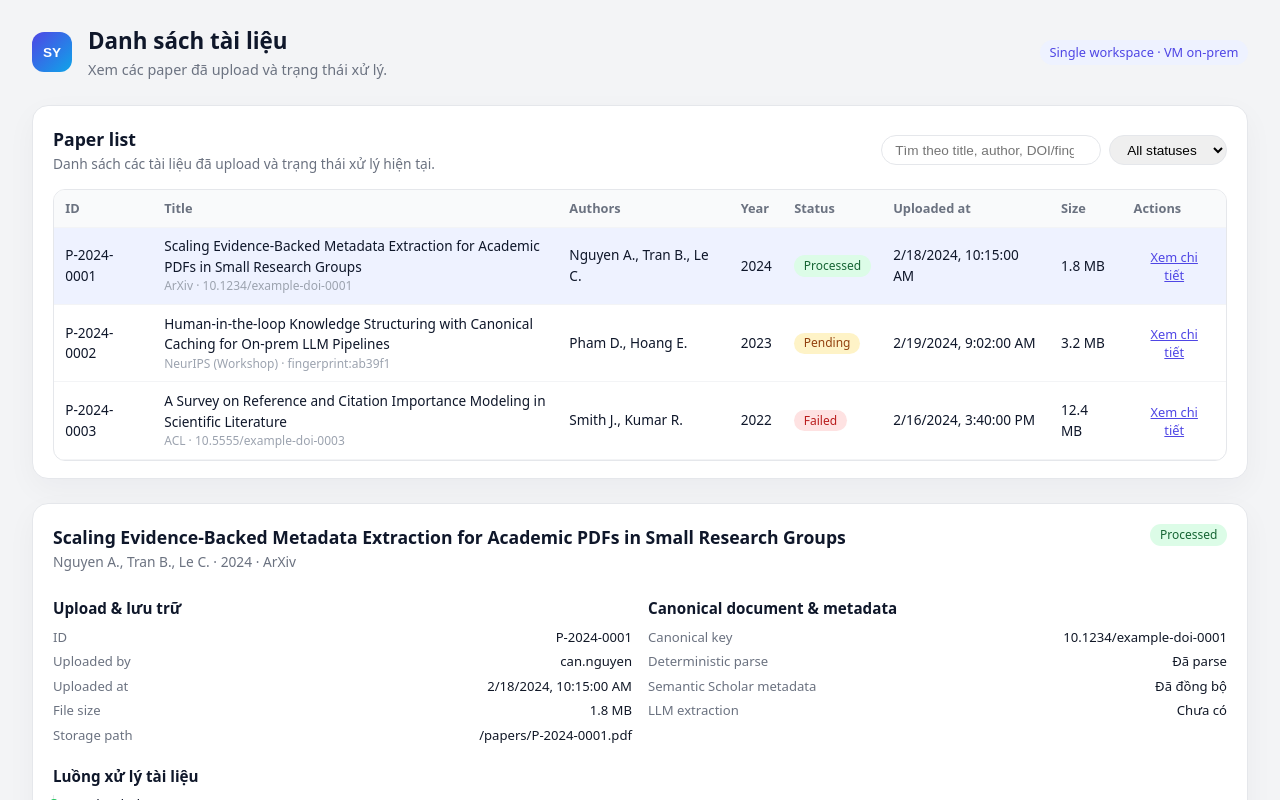
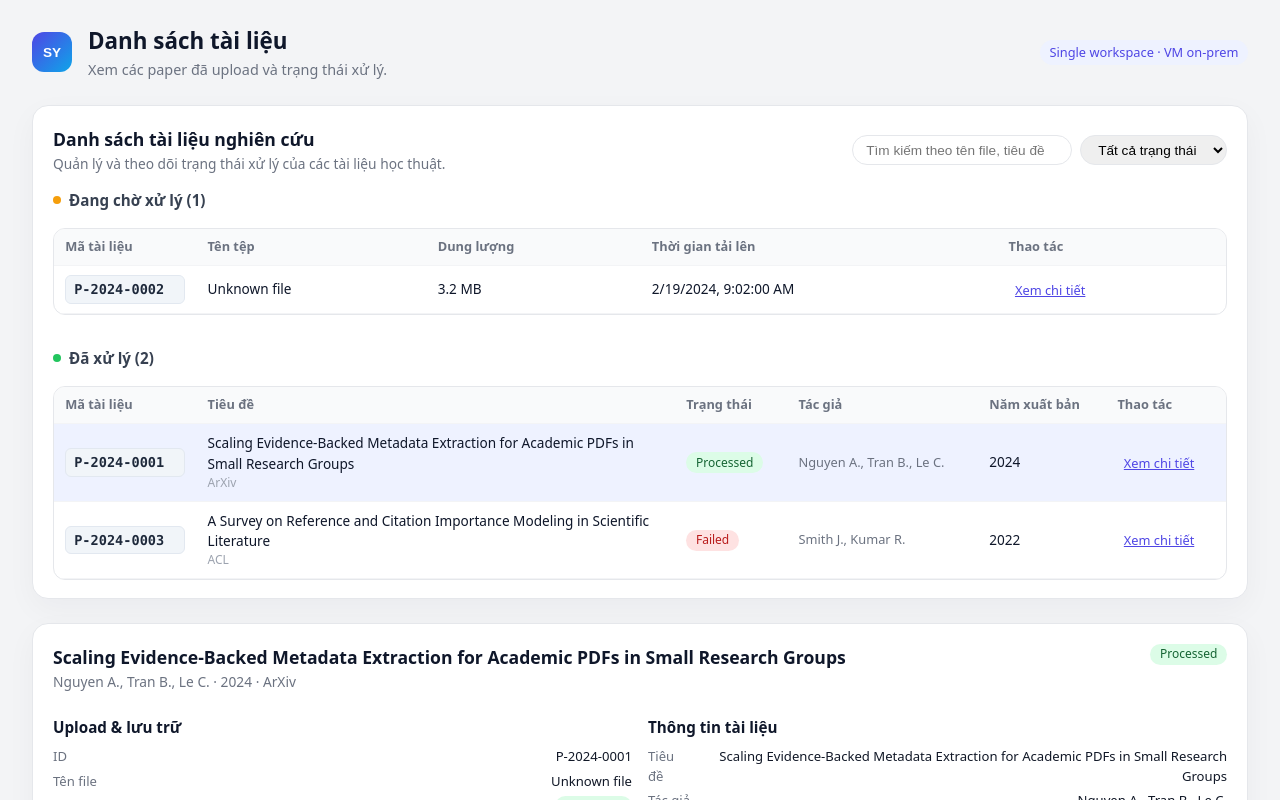
Before and after one commit to vinhnghiep0811/synergia-portal, a React app in the folder frontend/: page /papers in a window 1280 px wide. Shown: the top 800 px of the page. Built offline with nearby package versions, Linux system fonts and the light colour scheme; no server answers; the HTML template or start-up script is replaced by a standard one.

Commit message:
fix : paperlist split paper list into pending and processed/failed sections

```diff
--- a/frontend/src/App.css
+++ b/frontend/src/App.css
@@ -370,6 +370,48 @@
   transform: none;
 }
 
+.simple-list {
+  display: flex;
+  flex-direction: column;
+  gap: 0.75rem;
+}
+
+.simple-list-item {
+  display: flex;
+  align-items: center;
+  padding: 0.75rem 1rem;
+  border-radius: 12px;
+  border: 1px solid #e5e7eb;
+  background: #ffffff;
+  transition: all 0.16s ease;
+  box-shadow: 0 1px 3px rgba(0, 0, 0, 0.05);
+  cursor: pointer;
+}
+
+.simple-list-item:hover {
+  background-color: #f8fafc;
+  border-color: #c7d2fe;
+  box-shadow: 0 4px 12px rgba(79, 70, 229, 0.08);
+  transform: translateY(-1px);
+}
+
+.simple-list-item--selected {
+  background-color: #eef2ff;
+  border-color: #a5b4fc;
+  box-shadow: 0 4px 12px rgba(79, 70, 229, 0.15);
+}
+
+.simple-list-id {
+  font-family: 'SF Mono', 'Monaco', 'Inconsolata', 'Roboto Mono', monospace;
+  font-size: 0.85rem;
+  font-weight: 600;
+  color: #1e293b;
+  background: #f1f5f9;
+  padding: 0.2rem 0.5rem;
+  border-radius: 6px;
+  border: 1px solid #e2e8f0;
+}
+
 .list-filters {
   display: flex;
   gap: 0.5rem;
@@ -391,6 +433,13 @@
   border-radius: 12px;
   border: 1px solid #e5e7eb;
   overflow: hidden;
+}
+
+.paper-table th:first-child,
+.paper-table td:first-child {
+  width: 120px;
+  min-width: 120px;
+  max-width: 120px;
 }
 
 .paper-table {
--- a/frontend/src/components/PaperDetail.jsx
+++ b/frontend/src/components/PaperDetail.jsx
@@ -19,10 +19,17 @@ export function PaperDetail({ paper }) {
     <section className="card detail-card">
       <header className="card__header">
         <div>
-          <h2 className="card__title">{paper.title}</h2>
+          <h2 className="card__title">
+            {paper.status === "pending"
+              ? paper.originalFilename || paper.filename || "Unknown file"
+              : paper.title || "Đang xử lý..."
+            }
+          </h2>
           <p className="card__subtitle">
-            {(paper.authors || []).join(", ")} · {paper.year} ·{" "}
-            {paper.venue || "Unknown venue"}
+            {paper.status === "pending"
+              ? "File đang chờ xử lý"
+              : `${(paper.authors || []).join(", ")} · ${paper.year} · ${paper.venue || "Unknown venue"}`
+            }
           </p>
         </div>
         <PaperStatusBadge status={paper.status} />
@@ -30,27 +37,65 @@ export function PaperDetail({ paper }) {
 
       <div className="detail-grid">
         <div className="detail-section">
-          <h3 className="detail-section__title">Upload & lưu trữ</h3>
+          <h3 className="detail-section__title">
+            {paper.status === "pending" ? "Thông tin file" : "Upload & lưu trữ"}
+          </h3>
           <dl className="detail-list">
             <div className="detail-list__item">
               <dt>ID</dt>
               <dd>{paper.id}</dd>
             </div>
             <div className="detail-list__item">
-              <dt>Uploaded by</dt>
-              <dd>{paper.uploadedBy}</dd>
+              <dt>Tên file</dt>
+              <dd>{paper.originalFilename || paper.filename || "Unknown file"}</dd>
             </div>
             <div className="detail-list__item">
-              <dt>Uploaded at</dt>
+              <dt>Trạng thái</dt>
+              <dd><PaperStatusBadge status={paper.status} /></dd>
+            </div>
+            <div className="detail-list__item">
+              <dt>Kích thước</dt>
+              <dd>{paper.sizeMB?.toFixed(1)} MB</dd>
+            </div>
+            <div className="detail-list__item">
+              <dt>Upload lúc</dt>
               <dd>{formatDate(paper.uploadedAt)}</dd>
             </div>
+            {paper.status !== "pending" && (
+              <>
                 <div className="detail-list__item">
-              <dt>File size</dt>
-              <dd>{paper.sizeMB?.toFixed(1)} MB</dd>
+                  <dt>Uploaded by</dt>
+                  <dd>{paper.uploadedBy || "-"}</dd>
                 </div>
                 <div className="detail-list__item">
                   <dt>Storage path</dt>
                   <dd>/papers/{paper.id}.pdf</dd>
+                </div>
+              </>
+            )}
+          </dl>
+        </div>
+
+        {paper.status !== "pending" && (
+          <>
+            <div className="detail-section">
+              <h3 className="detail-section__title">Thông tin tài liệu</h3>
+              <dl className="detail-list">
+                <div className="detail-list__item">
+                  <dt>Tiêu đề</dt>
+                  <dd>{paper.title || "-"}</dd>
+                </div>
+                <div className="detail-list__item">
+                  <dt>Tác giả</dt>
+                  <dd>{(paper.authors || []).join(", ") || "-"}</dd>
+                </div>
+                <div className="detail-list__item">
+                  <dt>Năm</dt>
+                  <dd>{paper.year || "-"}</dd>
+                </div>
+                <div className="detail-list__item">
+                  <dt>Kênh xuất bản</dt>
+                  <dd>{paper.venue || "-"}</dd>
                 </div>
               </dl>
             </div>
@@ -76,6 +121,8 @@ export function PaperDetail({ paper }) {
                 </div>
               </dl>
             </div>
+          </>
+        )}
       </div>
 
       <div className="detail-section">
--- a/frontend/src/components/PaperList.jsx
+++ b/frontend/src/components/PaperList.jsx
@@ -10,31 +10,33 @@ export function PaperList({ papers, onSelect, selectedId }) {
     return papers.filter((p) => {
       const textMatch =
         !searchText ||
-        p.title.toLowerCase().includes(searchText.toLowerCase()) ||
-        (p.authors || [])
-          .join(", ")
-          .toLowerCase()
-          .includes(searchText.toLowerCase()) ||
-        (p.canonicalKey || "").toLowerCase().includes(searchText.toLowerCase());
+        (p.status === "pending" && (p.originalFilename || p.filename || "").toLowerCase().includes(searchText.toLowerCase())) ||
+        (p.status !== "pending" && p.title && p.title.toLowerCase().includes(searchText.toLowerCase())) ||
+        (p.authors && p.authors.join(", ").toLowerCase().includes(searchText.toLowerCase())) ||
+        (p.canonicalKey || "").toLowerCase().includes(searchText.toLowerCase()) ||
+        p.id.toLowerCase().includes(searchText.toLowerCase());
       const statusMatch =
         statusFilter === "all" ? true : p.status === statusFilter;
       return textMatch && statusMatch;
     });
   }, [papers, searchText, statusFilter]);
 
+  const pendingPapers = filtered.filter(p => p.status === "pending");
+  const processedPapers = filtered.filter(p => p.status !== "pending");
+
   return (
     <section className="card list-card">
       <header className="card__header card__header--with-actions">
         <div>
-          <h2 className="card__title">Paper list</h2>
+          <h2 className="card__title">Danh sách tài liệu nghiên cứu</h2>
           <p className="card__subtitle">
-            Danh sách các tài liệu đã upload và trạng thái xử lý hiện tại.
+            Quản lý và theo dõi trạng thái xử lý của các tài liệu học thuật.
           </p>
         </div>
         <div className="list-filters">
           <input
             type="search"
-            placeholder="Tìm theo title, author, DOI/fingerprint..."
+            placeholder="Tìm kiếm theo tên file, tiêu đề, tác giả, DOI..."
             value={searchText}
             onChange={(e) => setSearchText(e.target.value)}
           />
@@ -42,36 +44,52 @@ export function PaperList({ papers, onSelect, selectedId }) {
             value={statusFilter}
             onChange={(e) => setStatusFilter(e.target.value)}
           >
-            <option value="all">All statuses</option>
-            <option value="pending">Pending</option>
-            <option value="processed">Processed</option>
-            <option value="failed">Failed</option>
+            <option value="all">Tất cả trạng thái</option>
+            <option value="pending">Đang xử lý</option>
+            <option value="processed">Đã hoàn thành</option>
+            <option value="failed">Xử lý thất bại</option>
           </select>
         </div>
       </header>
+
+      {/* Pending Papers - Simple Table */}
+      {pendingPapers.length > 0 && (
+        <div style={{ marginBottom: "2rem" }}>
+          <div style={{
+            display: "flex",
+            alignItems: "center",
+            gap: "0.5rem",
+            marginBottom: "1rem"
+          }}>
+            <div style={{
+              width: "8px",
+              height: "8px",
+              borderRadius: "999px",
+              backgroundColor: "#f59e0b",
+              animation: "pulse 2s infinite"
+            }}></div>
+            <h3 style={{
+              fontSize: "0.95rem",
+              fontWeight: "600",
+              margin: 0,
+              color: "#374151"
+            }}>
+              Đang chờ xử lý ({pendingPapers.length})
+            </h3>
+          </div>
           <div className="table-wrapper">
             <table className="paper-table">
               <thead>
                 <tr>
-              <th>ID</th>
-              <th>Title</th>
-              <th>Authors</th>
-              <th>Year</th>
-              <th>Status</th>
-              <th>Uploaded at</th>
-              <th>Size</th>
-              <th>Actions</th>
+                  <th>Mã tài liệu</th>
+                  <th>Tên tệp</th>
+                  <th>Dung lượng</th>
+                  <th>Thời gian tải lên</th>
+                  <th>Thao tác</th>
                 </tr>
               </thead>
               <tbody>
-            {filtered.length === 0 ? (
-              <tr>
-                <td colSpan={8} style={{ textAlign: "center", padding: 16 }}>
-                  Không có paper nào phù hợp filter.
-                </td>
-              </tr>
-            ) : (
-              filtered.map((paper) => (
+                {pendingPapers.map((paper) => (
                   <tr
                     key={paper.id}
                     className={
@@ -79,22 +97,19 @@ export function PaperList({ papers, onSelect, selectedId }) {
                         ? "paper-row paper-row--selected"
                         : "paper-row"
                     }
+                    style={{ cursor: "pointer" }}
+                    onClick={() => onSelect(paper.id)}
                   >
-                  <td>{paper.id}</td>
+                    <td>
+                      <div className="simple-list-id">{paper.id}</div>
+                    </td>
                     <td className="paper-title-cell">
-                    <div className="paper-title-main">{paper.title}</div>
-                    <div className="paper-title-sub">
-                      {paper.venue ? `${paper.venue} · ` : ""}
-                      {paper.canonicalKey}
+                      <div className="paper-title-main">
+                        {paper.originalFilename || paper.filename || "Unknown file"}
                       </div>
                     </td>
-                  <td>{(paper.authors || []).join(", ")}</td>
-                  <td>{paper.year}</td>
-                  <td>
-                    <PaperStatusBadge status={paper.status} />
-                  </td>
+                    <td>{paper.sizeMB?.toFixed(1)} MB</td>
                     <td>{formatDate(paper.uploadedAt)}</td>
-                  <td>{paper.sizeMB?.toFixed(1)} MB</td>
                     <td>
                       <button
                         className="btn btn--link"
@@ -107,17 +122,132 @@ export function PaperList({ papers, onSelect, selectedId }) {
                           border: "none",
                           cursor: "pointer"
                         }}
-                      onClick={() => onSelect(paper.id)}
+                        onClick={(e) => {
+                          e.stopPropagation();
+                          onSelect(paper.id);
+                        }}
                       >
                         Xem chi tiết
                       </button>
                     </td>
                   </tr>
-              ))
-            )}
+                ))}
               </tbody>
             </table>
           </div>
+        </div>
+      )}
+
+      {/* Processed Papers - Clean Table */}
+      {processedPapers.length > 0 && (
+        <div>
+          <div style={{
+            display: "flex",
+            alignItems: "center",
+            gap: "0.5rem",
+            marginBottom: "1rem"
+          }}>
+            <div style={{
+              width: "8px",
+              height: "8px",
+              borderRadius: "999px",
+              backgroundColor: "#22c55e"
+            }}></div>
+            <h3 style={{
+              fontSize: "0.95rem",
+              fontWeight: "600",
+              margin: 0,
+              color: "#374151"
+            }}>
+              Đã xử lý ({processedPapers.length})
+            </h3>
+          </div>
+          <div className="table-wrapper">
+            <table className="paper-table">
+              <thead>
+                <tr>
+                  <th>Mã tài liệu</th>
+                  <th>Tiêu đề</th>
+                  <th>Trạng thái</th>
+                  <th>Tác giả</th>
+                  <th>Năm xuất bản</th>
+                  <th>Thao tác</th>
+                </tr>
+              </thead>
+              <tbody>
+                {processedPapers.map((paper) => (
+                  <tr
+                    key={paper.id}
+                    className={
+                      paper.id === selectedId
+                        ? "paper-row paper-row--selected"
+                        : "paper-row"
+                    }
+                    style={{ cursor: "pointer" }}
+                    onClick={() => onSelect(paper.id)}
+                  >
+                    <td>
+                      <div className="simple-list-id">{paper.id}</div>
+                    </td>
+                    <td className="paper-title-cell">
+                      <div className="paper-title-main">
+                        {paper.title || "Đang xử lý..."}
+                      </div>
+                      {paper.venue && (
+                        <div className="paper-title-sub">
+                          {paper.venue}
+                        </div>
+                      )}
+                    </td>
+                    <td>
+                      <PaperStatusBadge status={paper.status} />
+                    </td>
+                    <td>
+                      <div style={{
+                        fontSize: "0.8rem",
+                        color: "#6b7280",
+                        maxWidth: "200px",
+                        overflow: "hidden",
+                        textOverflow: "ellipsis",
+                        whiteSpace: "nowrap"
+                      }}>
+                        {(paper.authors || []).join(", ") || "-"}
+                      </div>
+                    </td>
+                    <td>{paper.year || "-"}</td>
+                    <td>
+                      <button
+                        className="btn btn--link"
+                        style={{
+                          fontSize: "0.8rem",
+                          padding: "0.2rem 0.4rem",
+                          textDecoration: "underline",
+                          color: "#4f46e5",
+                          background: "none",
+                          border: "none",
+                          cursor: "pointer"
+                        }}
+                        onClick={(e) => {
+                          e.stopPropagation();
+                          onSelect(paper.id);
+                        }}
+                      >
+                        Xem chi tiết
+                      </button>
+                    </td>
+                  </tr>
+                ))}
+              </tbody>
+            </table>
+          </div>
+        </div>
+      )}
+
+      {filtered.length === 0 && (
+        <div style={{ textAlign: "center", padding: "2rem", color: "#6b7280" }}>
+          Không tìm thấy tài liệu nào phù hợp với tiêu chí tìm kiếm.
+        </div>
+      )}
     </section>
   );
 }
```
Lines whose indentation alone changed are shown as unchanged.
